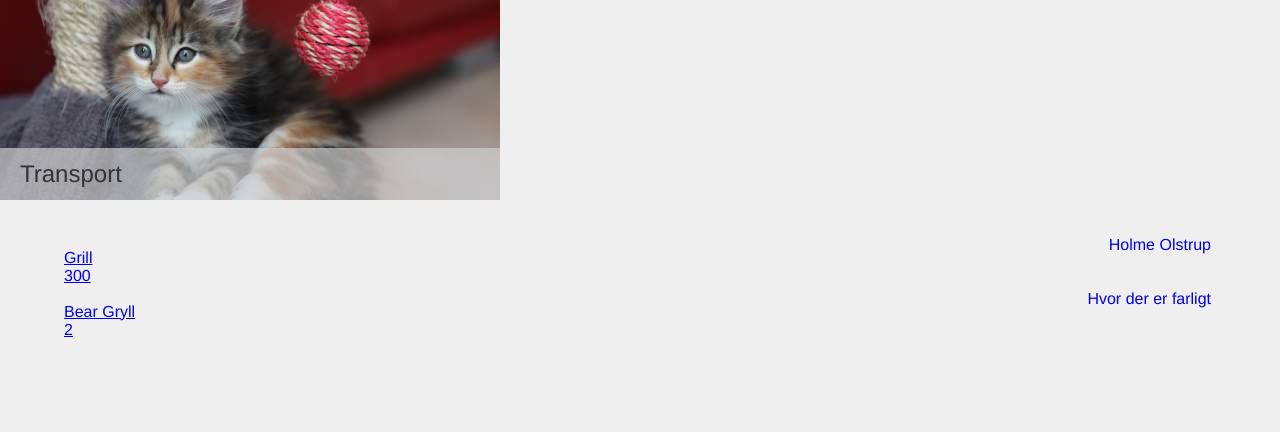
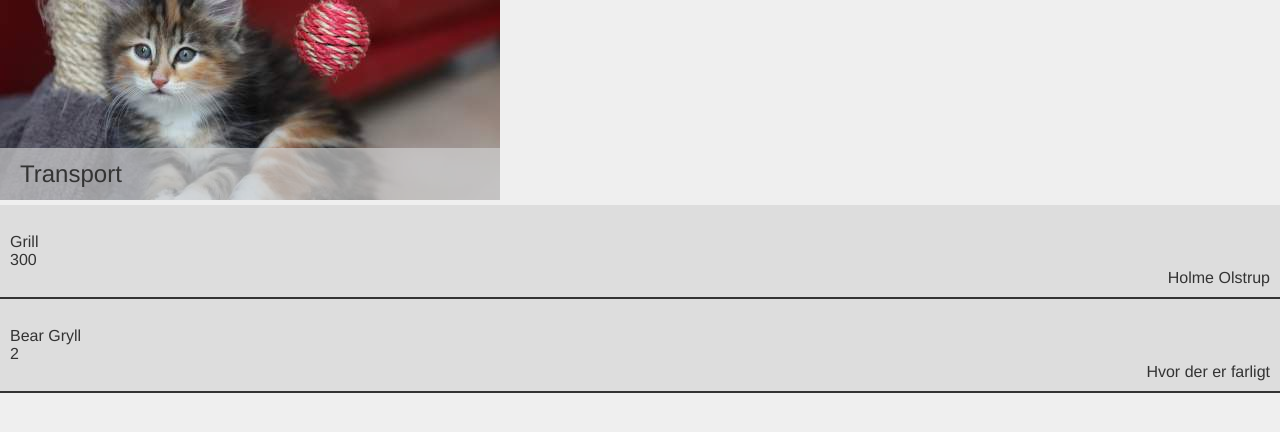
Before and after one commit to kaspth/jepti-webshop, a PHP site: page /products.php?category_id=1 in a window 1280 px wide. Shown: the part 121-553 px from the top of the page. Run offline with PHP 8.4, Linux system fonts and the light colour scheme; data that the repository does not hold is empty; some libraries are stand-ins or nearby versions.

Commit message:
Changed styles for product partials.

```diff
--- a/assets/style.css
+++ b/assets/style.css
@@ -164,13 +164,21 @@ article.category {
   margin: 2%;
 }
 
-.product {
-  position: relative;
+.products {
   padding: 0;
 }
 
+.product {
+  padding: 10px;
+  border-bottom: 2px solid;
+  background-color: #ddd;
+}
+
+.product-link {
+  text-decoration: none;
+  color: inherit;
+}
+
 .right {
-  position: absolute;
-  top: 5px;
-  right: 5px;
+  float: right;
 }
```
